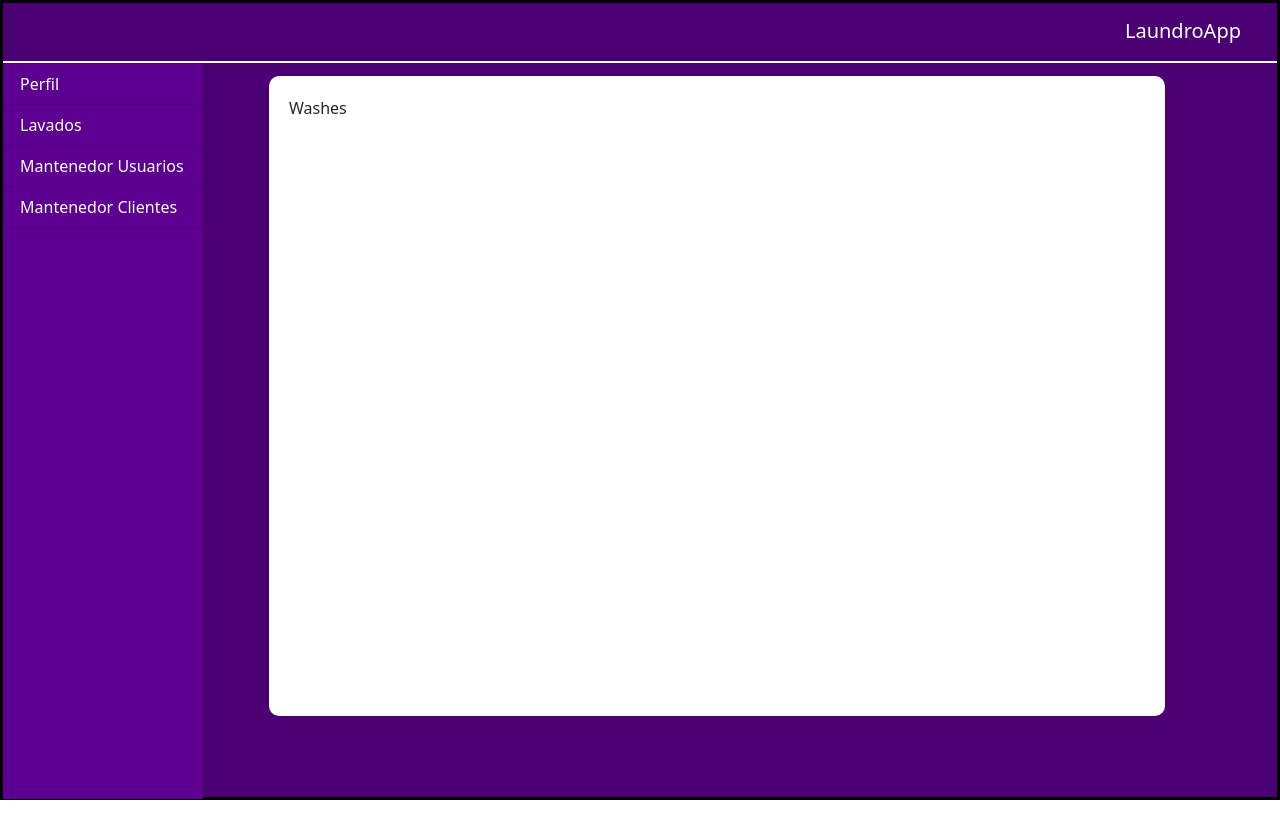
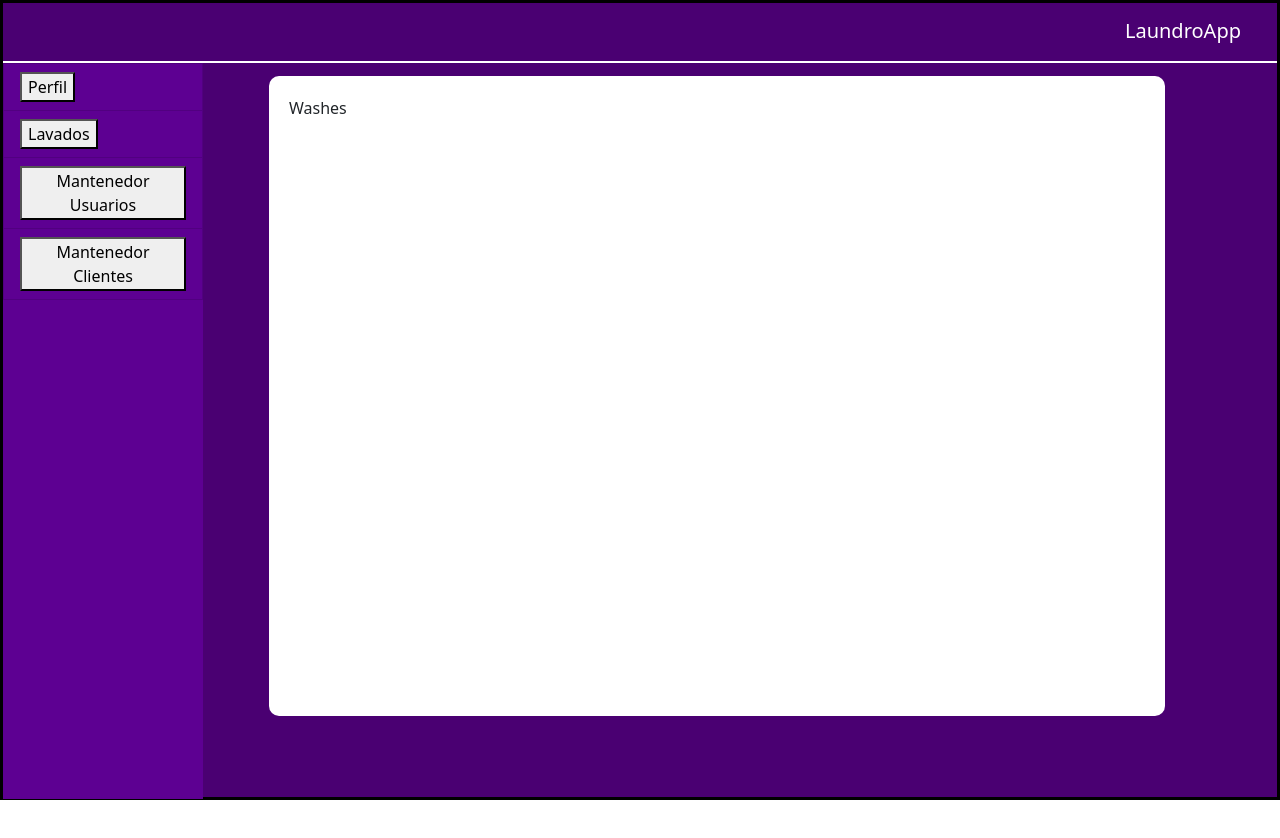
Before and after one commit to estebanRojasOjeda/laundroapp, a React (Create React App) app in the folder client/: page /main in a window 1280 px wide. Shown: the top 838 px of the page. After the commit the page ends 800 px from the top, so only its background shows below. Built offline with nearby package versions, Linux system fonts and the light colour scheme.

Commit message:
frontend in progress

```diff
--- a/client/package.json
+++ b/client/package.json
@@ -10,9 +10,11 @@
     "@testing-library/user-event": "^12.8.3",
     "axios": "^0.22.0",
     "bootstrap": "^5.1.3",
+    "import": "^0.0.6",
     "moment": "^2.29.1",
     "react": "^17.0.2",
     "react-dom": "^17.0.2",
+    "react-icons": "^4.3.1",
     "react-router-dom": "^5.3.0",
     "react-scripts": "4.0.3",
     "reactstrap": "^8.10.0",
--- a/client/src/App.js
+++ b/client/src/App.js
@@ -1,3 +1,4 @@
+import React from "react";
 import {
   BrowserRouter as Router,
   Switch,
@@ -16,12 +17,14 @@ function App() {
     <UserContext.Provider value={{ user, setUser }}>
       <Router>
         <Switch>
+        <React.StrictMode>
           <Route exact path="/">
             <Landing></Landing>
           </Route>
           <Route path="/main">
             <MainContainer></MainContainer>
           </Route>
+          </React.StrictMode>
         </Switch>
       </Router>
     </UserContext.Provider>
--- a/client/src/components/functionalities/CustomerMantainer.js
+++ b/client/src/components/functionalities/CustomerMantainer.js
@@ -2,9 +2,9 @@
 
 const CustomerMantainer = () => {
   return (
-    <div className="content">
+
         <p>Customer mmantainer</p>
-    </div>
+
   );
 }
 
--- a/client/src/components/functionalities/Profile.js
+++ b/client/src/components/functionalities/Profile.js
@@ -2,9 +2,7 @@
 
 const Profile = () => {
     return (
-      <div className="content">
           <p>Profile</p>
-      </div>
     );
   }
 
--- a/client/src/components/functionalities/UserMaintainer.js
+++ b/client/src/components/functionalities/UserMaintainer.js
@@ -2,9 +2,7 @@
 
 const UserMantainer = () => {
     return (
-      <div className="content">
           <p>User mmantainer</p>
-      </div>
     );
   }
 
--- a/client/src/components/landing/Login.js
+++ b/client/src/components/landing/Login.js
@@ -40,7 +40,8 @@ const Login = () => {
             });
     }
 
-    return (<div className="login">
+    return (
+    <div className="login">
         <Form onSubmit={login}>
             <h1>Iniciar Sesión</h1>
             <Row>
--- a/client/src/components/layout/Content.js
+++ /dev/null
@@ -1,45 +0,0 @@
-import { useState } from "react";
-import {
-    BrowserRouter as Router,
-    Switch,
-    Route,
-    Link,
-    useRouteMatch
-} from "react-router-dom";
-import Profile from "../functionalities/Profile";
-import Washes from "../functionalities/Washes";
-import UserMaintainer from "../functionalities/UserMaintainer";
-import CustomerMantainer from "../functionalities/CustomerMantainer";
-//import "./style/manager.css";
-import "./style/content.css";
-
-const Content = () => {
-  const { path, url } = useRouteMatch();
-
-  const [pirates, setPirates] = useState([]);
-
-  return (
-      <>
-        <div className="content-func">
-          <Router>
-                  <Switch>
-                      <Route exact path={`${path}/profile`}>
-                          <Profile></Profile>
-                      </Route>
-                      <Route path={`${path}`}>
-                          <Washes></Washes>
-                      </Route>
-                      <Route path={`${path}/user-mantainer`}>
-                          <UserMaintainer></UserMaintainer>
-                      </Route>
-                      <Route path={`${path}/customer-mantainer`}>
-                          <CustomerMantainer></CustomerMantainer>
-                      </Route>
-                  </Switch>
-          </Router>
-          </div>
-      </>
-  )
-}
-
-export default Content;
--- a/client/src/components/layout/MainContainer.js
+++ b/client/src/components/layout/MainContainer.js
@@ -1,19 +1,49 @@
 import "./style/main.container.css";
+import {
+    BrowserRouter as Router,
+    Switch,
+    Route,
+    useRouteMatch
+} from "react-router-dom";
 import Header from "./Header";
 import MenuNav from "./MenuNav";
-import Content from "./Content";
+import Profile from "../functionalities/Profile";
+import Washes from "../functionalities/Washes";
+import UserMaintainer from "../functionalities/UserMaintainer";
+import CustomerMantainer from "../functionalities/CustomerMantainer";
 
 const MainContainer = () => {
+
+
+    const { path, url } = useRouteMatch();
+
     return (
+        <Router>
+
             <div className="main-container">
                 <Header></Header>
                 <div className="menu">
                     <MenuNav></MenuNav>
                 </div>
                 <div className="content">
-            <Content></Content>
+                    <Switch>
+                        <Route exact path={`${path}`}>
+                            <Washes></Washes>
+                        </Route>
+                        <Route path={`${path}/profile`}>
+                            <Profile></Profile>
+                        </Route>
+                        <Route path={`${path}/user-mantainer`}>
+                            <UserMaintainer></UserMaintainer>
+                        </Route>
+                        <Route path={`${path}/customer-mantainer`}>
+                            <CustomerMantainer></CustomerMantainer>
+                        </Route>
+                    </Switch>
                 </div>
             </div>
+
+        </Router>
     );
 }
 
--- a/client/src/components/layout/MenuNav.js
+++ b/client/src/components/layout/MenuNav.js
@@ -1,17 +1,42 @@
 import { ListGroup, ListGroupItem } from 'reactstrap';
+import {
+    BrowserRouter as Router,
+    Switch,
+    useHistory,
+    Link,
+    useRouteMatch
+} from "react-router-dom";
 import "./style/menu.nav.css";
 
-const MenuNav = (props) => {
+
+
+const MenuNav = () => {
+
+    const history = useHistory();
+
+    const profile = () => {
+        history.push('/main/profile')
+    }
+    const washes = () => {
+        history.push('/main')
+    }
+    const users = () => {
+        history.push('/main/user-mantainer')
+    }
+    const customers = () => {
+        history.push('/main/customer-mantainer')
+    }
+
+
     return (
         <div className="nav">
             <ListGroup>
-                <ListGroupItem>Perfil</ListGroupItem>
-                <ListGroupItem>Lavados</ListGroupItem>
-                <ListGroupItem>Mantenedor Usuarios</ListGroupItem>
-                <ListGroupItem>Mantenedor Clientes</ListGroupItem>
+                <ListGroupItem><button onClick={profile}>Perfil</button></ListGroupItem>
+                <ListGroupItem><button onClick={washes}>Lavados</button></ListGroupItem>
+                <ListGroupItem><button onClick={users}>Mantenedor Usuarios</button></ListGroupItem>
+                <ListGroupItem><button onClick={customers}>Mantenedor Clientes</button></ListGroupItem>
             </ListGroup>
         </div>
-
     );
 }
 
```
Also changed, not shown: client/src/components/layout/Content___.js (added, +45 -0 lines), client/src/components/layout/style/content___.css (renamed from client/src/components/layout/style/content.css), 1 other file (tests, documents, lock files or other folders). Lines whose indentation alone changed are shown as unchanged.
